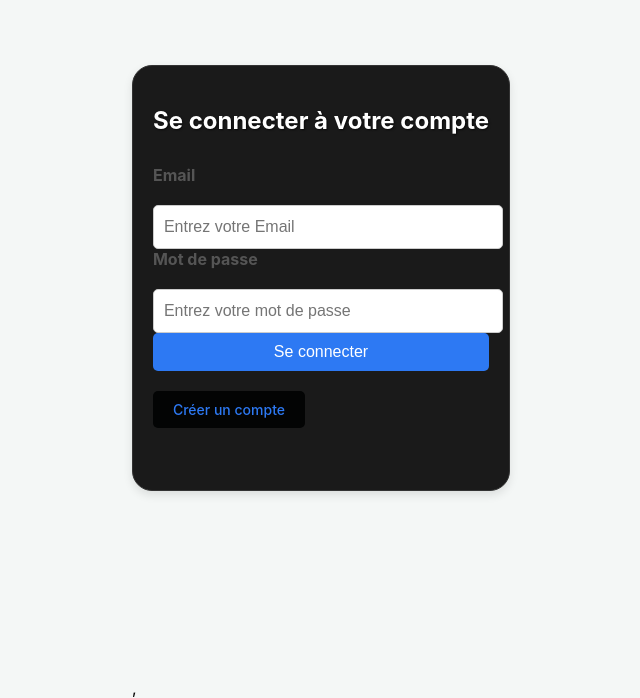
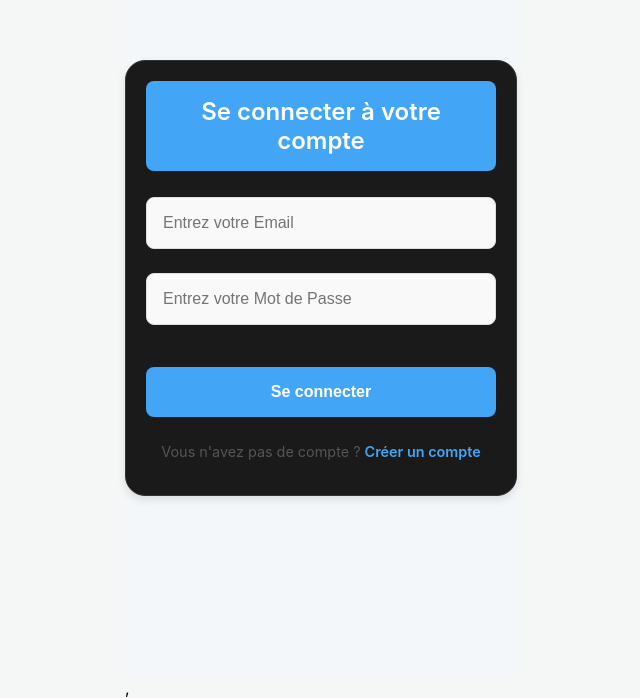
Before and after one commit to Noha12345-6/mini-projet, a React (Create React App) app: page /login in a window 1280 px wide. Shown: the part 122-820 px from the top of the page, without its empty margins (319-959 px from the left). Built offline with nearby package versions, Linux system fonts and the light colour scheme.

Commit message:
Update login.js and login.css with new changes

```diff
--- a/src/Authentification/login.css
+++ b/src/Authentification/login.css
@@ -1,127 +1,124 @@
-/* Login.css */
-body {
-    background-color: #f4f4f4;
-    color: #000000;
-    font-family: -apple-system, BlinkMacSystemFont, 'Segoe UI', Roboto, Oxygen, Ubuntu, Cantarell, 'Open Sans', 'Helvetica Neue', sans-serif;
-  }
-  .text-center {
-    color: white;
-    font-size: 24px;
-    font-weight: bold;
-    text-shadow: 1px 1px 2px rgba(0, 0, 0, 0.7);
-  }
-  .span {
-    display: inline-block;
-    padding: 10px 20px;
-    margin-top: 20px;
-    text-align: center;
-    background-color: #030404;
-    color: white;
-    font-size: 16px;
-    font-weight: bold;
-    text-decoration: none;
-    border-radius: 5px;
-    transition: background-color 0.3s ease, transform 0.2s ease;
-  }
-
-  .span:hover {
-    background-color: #cbd4de;
-    transform: scale(1.05);
-  }
-
-  .span:active {
-    transform: scale(0.95);
-  }
-
-
-
-  .container {
+/* Conteneur principal centré */
+.login-container {
   display: flex;
   justify-content: center;
   align-items: center;
-    min-height: 100vh;
+  min-height: 100vh; /* Utilisation de la hauteur de la fenêtre */
+  background-color: #f4f7fa; /* Couleur de fond claire */
 }
 
+/* Formulaire */
 .form {
+  position: relative;
+  display: flex;
+  flex-direction: column;
+  border-radius: 1rem;
   background-color: #ffffff;
-    padding: 30px;
-    width: 100%;
-    max-width: 450px;
-    border-radius: 10px;
-    box-shadow: 0 4px 10px rgba(0, 0, 0, 0.1);
+  color: #333;
+  box-shadow: 0 4px 8px rgba(0, 0, 0, 0.1);
+  width: 90%;
+  max-width: 25rem; /* Limite la largeur du formulaire */
+  padding: 2rem;
+  transition: transform 0.3s ease-in-out;
 }
 
-  h2 {
-    text-align: center;
-    margin-bottom: 20px;
-    color: #333;
+.form:hover {
+  transform: translateY(-5px); /* Effet de survol pour plus de dynamisme */
 }
 
-  .flex-column {
+/* En-tête du formulaire */
+.header {
+  background-color: #42a5f5;
+  color: #fff;
+  padding: 1rem;
+  font-size: 1.5rem;
+  font-weight: 600;
+  text-align: center;
+  border-radius: 0.5rem;
+  margin-bottom: 1rem;
+}
+
+/* Style des champs de saisie */
+.inputs {
   display: flex;
   flex-direction: column;
-    gap: 15px;
+  gap: 1.5rem;
 }
 
-  .label {
+/* Champ de saisie */
+.input {
+  padding: 1rem;
+  border-radius: 0.5rem;
+  border: 1px solid #ddd;
+  background-color: #f9f9f9;
+  font-size: 1rem;
   color: #333;
-    font-weight: 600;
-    font-size: 14px;
-  }
-
-  .inputForm {
-    position: relative;
-  }
-
-  .input {
-    width: 100%;
-    height: 40px;
-    padding-left: 10px;
-    border: 1px solid #ccc;
-    border-radius: 5px;
-    font-size: 14px;
-    color: #333;
+  transition: border-color 0.3s ease;
 }
 
 .input:focus {
+  border-color: #42a5f5;
   outline: none;
-    border-color: #2d79f3;
 }
 
-  .button-submit {
+/* Message d'erreur */
+.error-message {
+  color: red;
+  font-size: 0.9rem;
+  margin-top: 1rem;
+  text-align: center;
+}
+
+/* Bouton de soumission */
+.sigin-btn {
+  background-color: #42a5f5;
+  color: #fff;
+  font-weight: 600;
+  font-size: 1rem;
+  padding: 1rem;
+  border-radius: 0.5rem;
+  border: none;
   width: 100%;
-    background-color: #2d79f3;
-    border: none;
-    color: white;
-    font-size: 16px;
-    font-weight: 500;
-    padding: 10px;
-    border-radius: 5px;
   cursor: pointer;
   transition: background-color 0.3s ease;
+ margin-top: 2rem;
 }
 
-  .button-submit:hover {
-    background-color: #1d5bb3;
+.sigin-btn:hover {
+  background-color: #1e88e5;
 }
 
-  .p {
+/* Lien pour créer un compte */
+.signup-link {
   text-align: center;
-    color: #333;
-    font-size: 14px;
-    margin-top: 15px;
+  margin-top: 1rem;
+  font-size: 0.9rem;
 }
 
-  .span {
-    font-size: 14px;
-    color: #2d79f3;
-    font-weight: 500;
-    cursor: pointer;
+.signup-link a {
+  color: #42a5f5;
+  text-decoration: none;
+  font-weight: 600;
 }
 
-  .error-message {
-    color: red;
-    font-size: 12px;
-    text-align: center;
-    margin-top: 10px;
+.signup-link a:hover {
+  text-decoration: underline;
 }
+
+/* Responsivité : ajustements pour les petits écrans */
+@media (max-width: 480px) {
+  .form {
+    width: 90%;
+    padding: 1.5rem;
+  }
+  .header {
+    font-size: 1.2rem;
+  }
+  .input {
+    font-size: 0.9rem;
+  }
+  .sigin-btn {
+    font-size: 0.9rem;
+    padding: 0.8rem;
+  }
+}
--- a/src/Authentification/login.js
+++ b/src/Authentification/login.js
@@ -2,14 +2,13 @@ import React, { useState } from 'react';
 import axios from 'axios';
 import { Link, useNavigate } from 'react-router-dom';
 import { useDispatch } from 'react-redux';
-import { setUser  } from '../store/actions';
-import "../Authentification/login.css";
+import { setUser } from '../store/actions';
+import './login.css'; // Assurez-vous que ce fichier contient le CSS adapté
 
 const Login = () => {
   const [email, setEmail] = useState('');
   const [password, setPassword] = useState('');
   const [error, setError] = useState([]);
-
 
   const dispatch = useDispatch();
   const navigate = useNavigate();
@@ -20,37 +19,35 @@ const Login = () => {
     if (!email) {
       setError((prev) => [...prev, 'Veuillez entrer votre email']);
       return;
-    } else if (!password) {
+    }
+    if (!password) {
       setError((prev) => [...prev, 'Veuillez entrer votre mot de passe']);
       return;
     }
 
-
-
     axios
       .get('https://670ed5b73e7151861655eaa3.mockapi.io/Stagiaire')
       .then((response) => {
-
         const user = response.data.find(
           (u) => u.MotDePasse === password && u.email === email
         );
 
         if (user) {
-
           axios
             .get(`https://670ed5b73e7151861655eaa3.mockapi.io/Stagiaire/${user.id}`)
             .then((response) => {
-
-              dispatch(setUser (response.data));
+              dispatch(setUser(response.data));
               setError([]);
               navigate(`/user/${user.id}`);
             })
             .catch(() => {
-              setError((prev) => [...prev, 'Erreur lors de la récupération des informations de l\'utilisateur']);
+              setError((prev) => [
+                ...prev,
+                "Erreur lors de la récupération des informations de l'utilisateur",
+              ]);
             });
         } else {
           setError((prev) => [...prev, 'Email ou mot de passe incorrect']);
-
         }
       })
       .catch(() => {
@@ -59,53 +56,39 @@ const Login = () => {
   };
 
   return (
-    <div className="container d-flex justify-content-center align-items-center" style={{ minHeight: '100vh' }}>
-      <div className="form">
-        <h2 className="text-center">Se connecter à votre compte</h2>
-        <form onSubmit={handleLogin}>
-          <div className="flex-column mb-3">
-            <label htmlFor="email">Email</label>
-            <div className="inputForm">
+    <div className="login-container">
+      <form className="form" onSubmit={handleLogin}>
+        <div className="header">Se connecter à votre compte</div>
+        <div className="inputs">
           <input
-                type="email"
-                id="email"
             placeholder="Entrez votre Email"
             className="input"
+            type="email"
             value={email}
             onChange={(e) => setEmail(e.target.value)}
           />
-            </div>
-          </div>
-
-          <div className="flex-column mb-3">
-            <label htmlFor="password">Mot de passe</label>
-            <div className="inputForm">
           <input
+            placeholder="Entrez votre Mot de Passe"
+            className="input"
             type="password"
-                id="password"
-                placeholder="Entrez votre mot de passe"
-                className="input"
             value={password}
             onChange={(e) => setPassword(e.target.value)}
           />
         </div>
-          </div>
-
-          <button type="submit" className="button-submit" >
-            Se connecter
-          </button>
-
-          <Link to="/create" className="span">
-            Créer un compte
-          </Link>
-        </form>
-
-        <ul className="error-messages">
+        {error.length > 0 && (
+          <ul className="error-message">
             {error.map((err, index) => (
               <li key={index}>{err}</li>
             ))}
           </ul>
-      </div>
+        )}
+        <button className="sigin-btn" type="submit">
+          Se connecter
+        </button>
+        <p className="signup-link">
+          Vous n'avez pas de compte ? <Link to="/create">Créer un compte</Link>
+        </p>
+      </form>
     </div>
   );
 };
```
Lines whose indentation alone changed are shown as unchanged.
